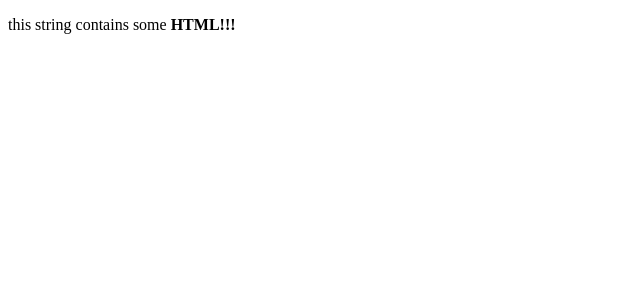
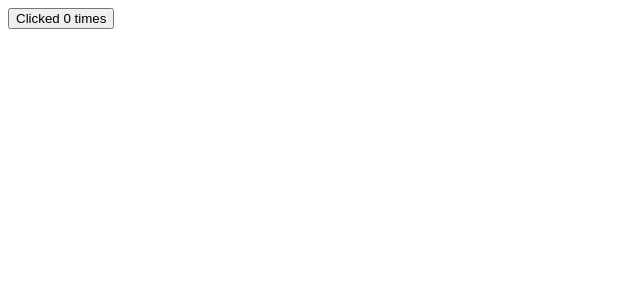
Before and after one commit to SOTAkkkk/sveltekit-tutorial, a SvelteKit app: page / in a window 1280 px wide. Shown: the top 300 px of the page, without its empty margins (0-640 px from the left). Built offline with nearby package versions, Linux system fonts and the light colour scheme.

Commit message:
Assigment

```diff
--- a/src/routes/+page.svelte
+++ b/src/routes/+page.svelte
@@ -1,5 +1,12 @@
 <script>
-    let string = 'this string contains some <strong>HTML!!!</strong>'
+    let count = 0;
+
+    function increment() {
+        count += 1;
+    }
 </script>
 
-<p>{@html string}</p>
+<button on:click={increment}>
+    Clicked {count}
+    {count === 1 ? 'time' : 'times'}
+</button>
```
